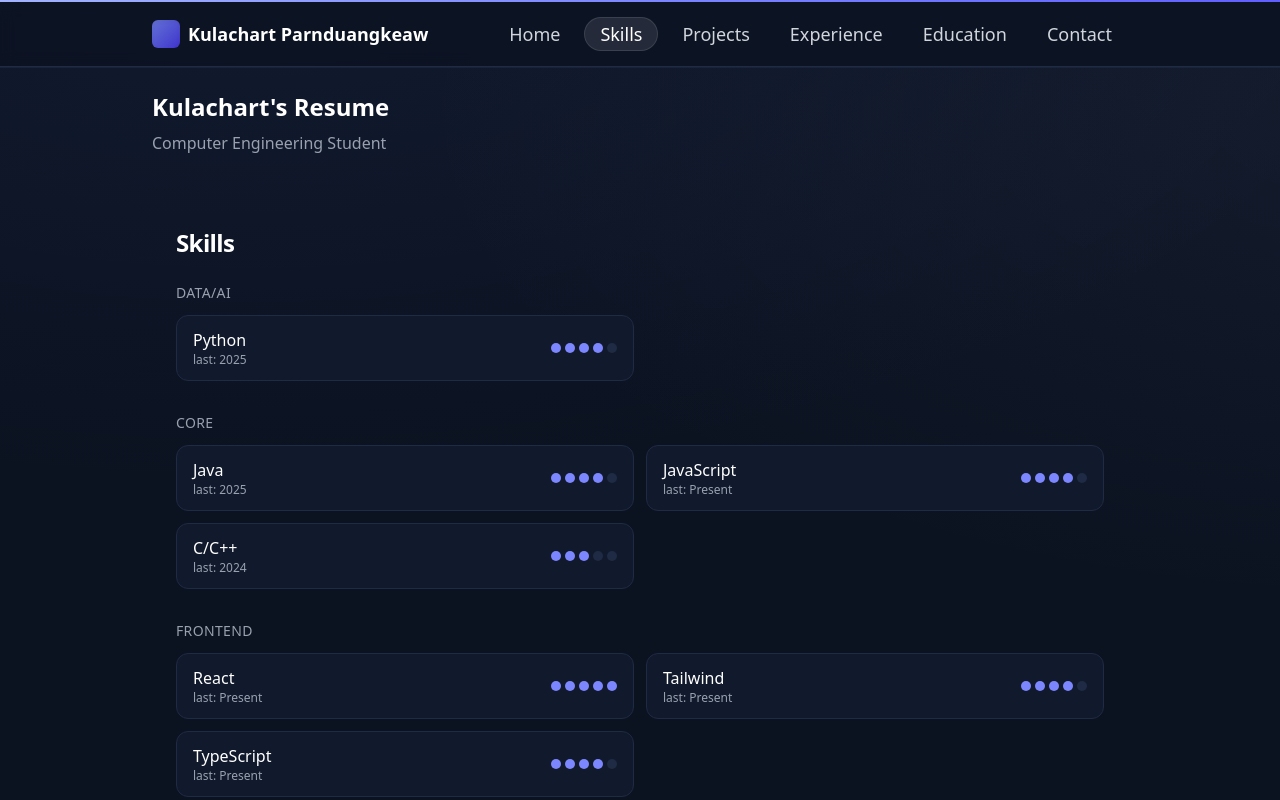
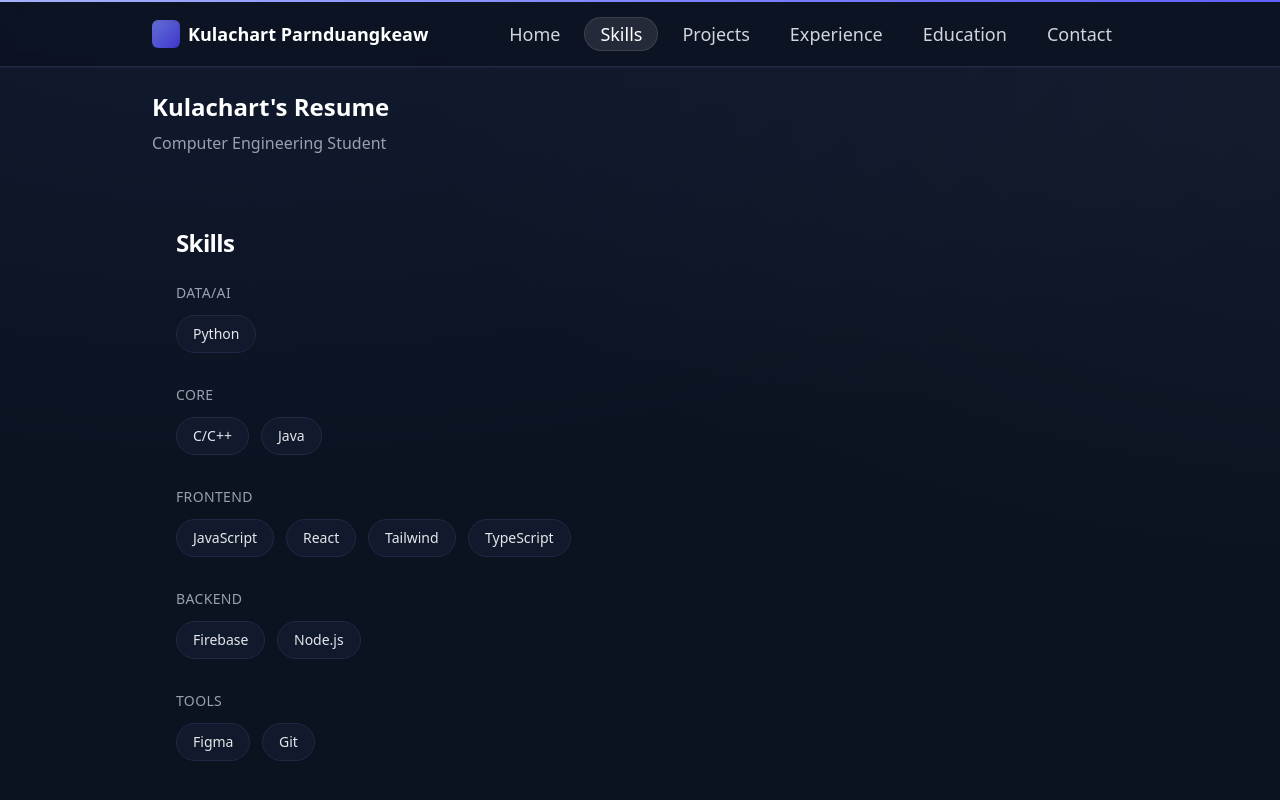
Before and after one commit to KhaNomThai/resume-site, a React (Vite) app: page /skills in a window 1280 px wide. Shown: the top 800 px of the page. Built offline with nearby package versions, Linux system fonts and the light colour scheme.

Commit message:
Fix skill page no level

```diff
--- a/src/components/SkillChip.tsx
+++ /dev/null
@@ -1,33 +0,0 @@
-import { motion } from "framer-motion";
-import type { Skill } from "../data";
-
-export default function SkillChip({ s }: { s: Skill }) {
-  return (
-    <motion.div
-      className="rounded-xl border border-[#1f2a44] bg-[#111a2c] px-4 py-3 flex items-center justify-between gap-4"
-      whileHover={{ y: -1, scale: 1.01 }}
-      transition={{ type: "spring", stiffness: 380, damping: 26 }}
-    >
-      <div className="min-w-0">
-        <div className="font-medium text-white">{s.name}</div>
-        <div className="text-xs text-gray-400">
-          {s.years ? `${s.years}+ yrs` : ""}{s.years && (s.lastUsed || s.projects) ? " • " : ""}
-          {s.lastUsed ? `last: ${s.lastUsed}` : ""}{s.lastUsed && s.projects ? " • " : ""}
-          {s.projects ? `${s.projects} proj` : ""}
-        </div>
-      </div>
-      <DotMeter value={s.level} />
-    </motion.div>
-  );
-}
-
-function DotMeter({ value }: { value: 1 | 2 | 3 | 4 | 5 }) {
-  return (
-    <div className="flex items-center gap-1">
-      {Array.from({ length: 5 }).map((_, i) => {
-        const active = i < value;
-        return <div key={i} className={`size-2.5 rounded-full ${active ? "bg-indigo-400" : "bg-[#1f2a44]"}`} />;
-      })}
-    </div>
-  );
-}
--- a/src/data.tsx
+++ b/src/data.tsx
@@ -1,10 +1,5 @@
-export type SkillLevel = 1 | 2 | 3 | 4 | 5;
 export type Skill = {
     name: string;
-    level: SkillLevel;                 // ระดับ 1–5 (แทนเปอร์เซ็นต์)
-    years?: number;
-    lastUsed?: string;                 // "Present" หรือปีล่าสุดที่ใช้
-    projects?: number;
     category?: "Core" | "Frontend" | "Backend" | "Mobile" | "Data/AI" | "Tools";
 };
 export type Project = { title: string; link?: string; desc: string; tags?: string[] };
@@ -22,14 +17,17 @@ export const profile = {
     summary:
         "กระผมเป็นนิสิตในหลักสูตรวิศวกรรมคอมพิวเตอร์ ที่หลงใหลในการพัฒนาโปรแกรม และเทคโนโลยีใหม่ ๆ สนใจงานด้าน Software Development และชอบสร้างสิ่งที่ช่วยให้ผู้คนใช้ชีวิตสะดวกขึ้น ผ่านการออกแบบ และเขียนโค้ดด้วยความใส่ใจในรายละเอียด มีความสนใจในทางฝั่ง Frontend และกำลังศึกษาเพิ่มเติมในระบบ Backend ชอบทำโปรเจกต์จริง และมักจะออกแบบระบบให้เรียบง่าย แต่มีประสิทธิภาพ",
     skills: [
-        { name: "Python", level: 4, category: "Data/AI", lastUsed: "2025" },
-        { name: "Java", level: 4, category: "Core", lastUsed: "2025" },
-        { name: "C/C++", level: 3, category: "Core", lastUsed: "2024" },
-        { name: "React", level: 5, category: "Frontend", lastUsed: "Present" },
-        { name: "TypeScript", level: 4, category: "Frontend", lastUsed: "Present" },
-        { name: "JavaScript", level: 4, category: "Core", lastUsed: "Present" },
-        { name: "Tailwind", level: 4, category: "Frontend", lastUsed: "Present" },
-        { name: "Firebase", level: 3, category: "Backend", lastUsed: "2025" },
+        { name: "Python", category: "Data/AI" },
+        { name: "Java", category: "Core" },
+        { name: "C/C++", category: "Core" },
+        { name: "React", category: "Frontend" },
+        { name: "TypeScript", category: "Frontend" },
+        { name: "JavaScript", category: "Frontend" },
+        { name: "Tailwind", category: "Frontend" },
+        { name: "Firebase", category: "Backend" },
+        { name: "Node.js", category: "Backend" },
+        { name: "Git", category: "Tools" },
+        { name: "Figma", category: "Tools" },
     ] as Skill[],
     projects: [
         {
--- a/src/pages/Skills.tsx
+++ b/src/pages/Skills.tsx
@@ -1,7 +1,6 @@
 import { motion } from "framer-motion";
 import Page from "../components/Page";
 import Section, { container, item } from "../components/Section";
-import SkillChip from "../components/SkillChip.tsx";
 import { profile, type Skill } from "../data";
 
 export default function Skills() {
@@ -17,19 +16,25 @@ export default function Skills() {
                 {category}
               </h3>
 
-              <motion.div
+              <motion.ul
                 variants={container(0.06)}
                 initial="hidden"
                 whileInView="show"
                 viewport={{ once: true, amount: 0.6 }}
-                className="grid sm:grid-cols-2 gap-3"
+                className="flex flex-wrap gap-3"
               >
                 {list.map((s) => (
-                  <motion.div key={s.name} variants={item(10)}>
-                    <SkillChip s={s} />
-                  </motion.div>
+                  <motion.li
+                    key={s.name}
+                    variants={item(10)}
+                    whileHover={{ scale: 1.05 }}
+                    whileTap={{ scale: 0.98 }}
+                    className="px-4 py-2 rounded-full border border-[#1f2a44] bg-[#111a2c] text-gray-200 text-sm font-medium transform-gpu will-change-transform"
+                  >
+                    {s.name}
+                  </motion.li>
                 ))}
-              </motion.div>
+              </motion.ul>
             </div>
           ))}
         </div>
@@ -46,11 +51,9 @@ function groupByCategory(skills: Skill[]) {
     (map[k] ??= []).push(s);
   }
 
-  // เรียงจากระดับสูง → ต่ำ
+  // เรียงตามตัวอักษร (ไม่ต้องเรียงระดับแล้ว)
   for (const k of Object.keys(map)) {
-    map[k].sort(
-      (a, b) => b.level - a.level || a.name.localeCompare(b.name)
-    );
+    map[k].sort((a, b) => a.name.localeCompare(b.name));
   }
   return map;
 }
```
